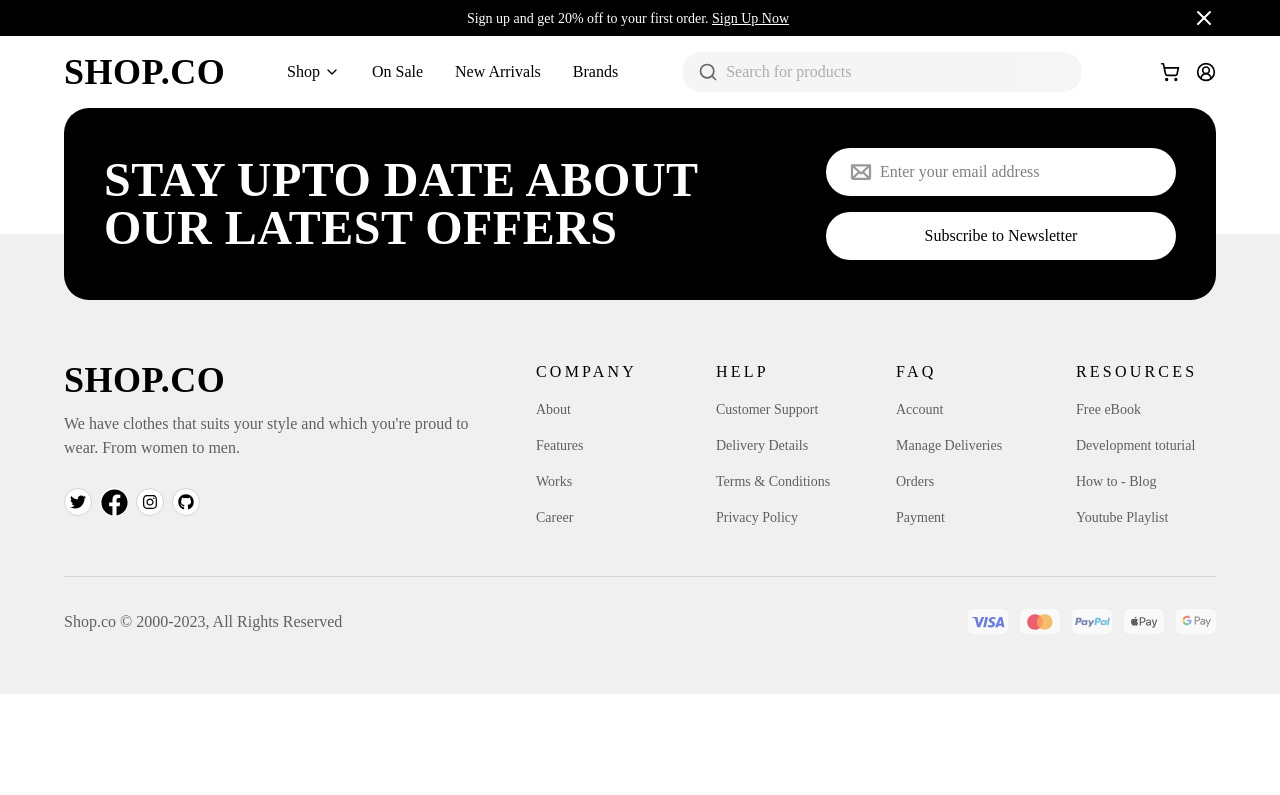
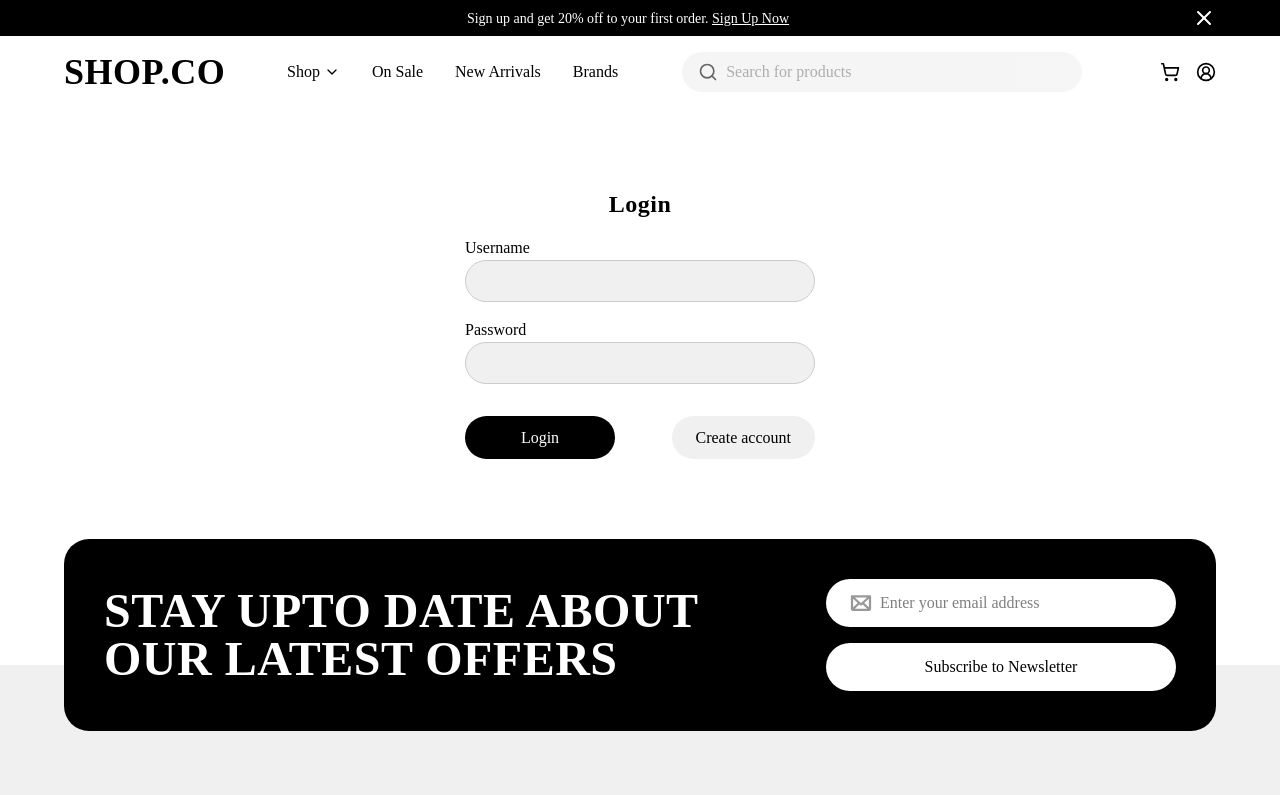
Before and after one commit to BKamol/eCommecreFrontend, a React (Vite) app: page /login in a window 1280 px wide. Shown: the top 795 px of the page. Built offline with nearby package versions, Linux system fonts and the light colour scheme; a web font is replaced by a local one.

Commit message:
Finished authorization frontend

```diff
--- a/src/App.jsx
+++ b/src/App.jsx
@@ -7,6 +7,9 @@ import Cart from "./pages/Cart";
 import Navbar from './assets/components/Navbar';
 import SignUpNow from './assets/components/SignUpNow';
 import Footer from './assets/components/Footer';
+import Profile from "./pages/Profile";
+import Login from "./pages/Login";
+import Register from './pages/Register';
 
 function App() {
   return (
@@ -18,6 +21,9 @@ function App() {
         <Route path="/productDetail/:productId" element={<ProductDetail />} />
         <Route path="/category" element={<Category />} />
         <Route path="/cart" element={<Cart />} />
+        <Route path="/profile" element={<Profile />} />
+        <Route path="/login" element={<Login />} />
+        <Route path="/register" element={<Register />} />
       </Routes>
       <Footer />
     </BrowserRouter>
--- a/src/assets/components/Navbar.jsx
+++ b/src/assets/components/Navbar.jsx
@@ -20,7 +20,7 @@ function Navbar() {
             <Link to="cart">
               <ShoppingCart size={20} color="#000000" />
             </Link>
-            <Link to="/">
+            <Link to="/profile">
               <CircleUserRound size={20} color="#000000" />
             </Link>
         </div>
--- /dev/null
+++ b/src/pages/Login.jsx
@@ -0,0 +1,110 @@
+import React, { useState } from 'react';
+import { Link } from 'react-router-dom'
+
+const Login = () => {
+  const [username, setUsername] = useState('');
+  const [password, setPassword] = useState('');
+  const [message, setMessage] = useState('');
+
+  const handleSubmit = async (e) => {
+  e.preventDefault();
+
+    try {
+      const formData = new URLSearchParams();
+      formData.append('username', username);
+      formData.append('password', password);
+
+      const response = await fetch("http://localhost:8000/auth/login", {
+        method: "POST",
+        headers: {
+          "Content-Type": "application/x-www-form-urlencoded"
+        },
+        body: formData,
+        credentials: 'include' // Important for cookies
+      });
+
+      if (!response.ok) {
+        throw new Error("Login failed");
+      }
+
+      const data = await response.json();
+      setMessage(data.message);
+      // Redirect on successful login
+      window.location.href = '/';
+    } catch (error) {
+      setMessage("Invalid username or password");
+    }
+  };
+
+  return (
+    <div className='w-full px-10 lg:px-16 flex flex-col items-center gap-4 justify-between my-20'>
+      <h2 className='header-text text-2xl'>Login</h2>
+      <form onSubmit={handleSubmit} className='w-full max-w-[350px]'>
+        <div style={{ marginBottom: '1rem' }}>
+          <label>Username</label><br />
+          <input
+            type="text"
+            value={username}
+            onChange={(e) => setUsername(e.target.value)}
+            required
+            style={{
+              width: '100%',
+              padding: '0.5rem 1rem',
+              backgroundColor: '#f0f0f0',
+              borderRadius: '25px',
+              border: '1px solid #ccc',
+              outline: 'none'
+            }}
+          />
+        </div>
+        <div style={{ marginBottom: '1rem' }}>
+          <label>Password</label><br />
+          <input
+            type="password"
+            value={password}
+            onChange={(e) => setPassword(e.target.value)}
+            required
+            style={{
+              width: '100%',
+              padding: '0.5rem 1rem',
+              backgroundColor: '#f0f0f0',
+              borderRadius: '25px',
+              border: '1px solid #ccc',
+              outline: 'none'
+            }}
+          />
+        </div>
+        <div className="flex flex-row items-center justify-between pt-4">
+          <button className='min-w-[150px]'
+          type="submit"
+          style={{
+            backgroundColor: 'black',
+            color: 'white',
+            padding: '0.6rem 1.5rem',
+            borderRadius: '25px',
+            border: 'none',
+            cursor: 'pointer'
+          }}
+          >
+            Login
+          </button>
+          <Link to="/register"
+          style={{
+            backgroundColor: '#f0f0f0',
+            color: 'black',
+            padding: '0.6rem 1.5rem',
+            borderRadius: '25px',
+            border: 'none',
+            cursor: 'pointer'
+          }}
+          >
+            Create account
+          </Link>
+        </div>
+      </form>
+      {message && <p style={{ marginTop: '1rem' }}>{message}</p>}
+    </div>
+  );
+};
+
+export default Login;
--- /dev/null
+++ b/src/pages/Profile.jsx
@@ -0,0 +1,74 @@
+import React, { useState, useEffect } from 'react';
+import axios from 'axios';
+import HorizontalLine from '../assets/components/HorizontalLine';
+
+function Profile() {
+    const [user, setUser] = useState(null);
+    const [loading, setLoading] = useState(true);
+
+    useEffect(() => {
+        async function checkAuth() {
+            try {
+                const response = await axios.get('http://localhost:8000/auth/users/me', {
+                    withCredentials: true // Required for cookies
+                });
+                setUser(response.data.username);
+            } catch (error) {
+                if (error.response?.status === 401) {
+                    window.location.href = '/login';
+                } else {
+                    console.error("Authentication error:", error);
+                }
+            } finally {
+                setLoading(false);
+            }
+        }
+
+        checkAuth();
+    }, []);
+
+    const handleLogout = async () => {
+        try {
+            await axios.post('http://localhost:8000/auth/logout', {}, {
+                withCredentials: true // Important for cookie-based auth
+            });
+            setUser(null);
+            window.location.href = '/login';
+        } catch (error) {
+            console.error("Logout failed:", error);
+        }
+    };
+
+    if (loading) {
+        return (
+            <div className="flex justify-center items-center h-screen">
+                <div className="animate-spin rounded-full h-12 w-12 border-t-2 border-b-2 border-black"></div>
+            </div>
+        );
+    }
+
+    if (!user) {
+        return null;
+    }
+
+    return (
+        <>
+            <HorizontalLine />
+            <div className='px-10 lg:px-16 my-10'>
+                <div className="bg-[#f0f0f0] p-10 rounded-[25px] flex flex-col items-center justify-center gap-10">
+                    <p className="header-text text-black text-2xl lg:text-5xl">
+                        {user} {/* Display actual username */}
+                    </p>
+                    <p className="header-text text-black text-2xl lg:text-5xl">
+                        balance: {/* Display actual balance if available */}
+                    </p>
+                    <button onClick={handleLogout} className="w-full max-w-[200px] bg-black text-white text-center rounded-[25px] py-3 cursor-pointer sm:w-50">
+                    Log out
+                    </button>
+                </div>
+            </div>
+        </>
+    );
+}
+
+export default Profile;
--- /dev/null
+++ b/src/pages/Register.jsx
@@ -0,0 +1,96 @@
+import React, { useState } from 'react';
+
+const Register = () => {
+  const [username, setUsername] = useState('');
+  const [password, setPassword] = useState('');
+  const [message, setMessage] = useState('');
+
+  const handleSubmit = async (e) => {
+    e.preventDefault();
+
+    try {
+      const response = await fetch("http://localhost:8000/auth/register", {
+        method: "POST",
+        headers: {
+          "Content-Type": "application/json"
+        },
+        body: JSON.stringify({
+          username: username,
+          password: password
+        }),
+        credentials: 'include'
+      });
+
+      if (!response.ok) {
+        const errorData = await response.json();
+        throw new Error(errorData.detail || "Registration failed");
+      }
+
+      const data = await response.json();
+      setMessage("Registration successful!");
+      window.location.href = '/login'; // Redirect to login after registration
+    } catch (error) {
+      setMessage(error.message);
+    }
+  };
+
+  return (
+    <div className='w-full px-10 lg:px-16 flex flex-col items-center gap-4 justify-between my-20'>
+      <h2 className='header-text text-2xl'>Create account</h2>
+      <form onSubmit={handleSubmit} className='w-full max-w-[350px]'>
+        <div style={{ marginBottom: '1rem' }}>
+          <label>Username</label><br />
+          <input
+            type="text"
+            value={username}
+            onChange={(e) => setUsername(e.target.value)}
+            required
+            style={{
+              width: '100%',
+              padding: '0.5rem 1rem',
+              backgroundColor: '#f0f0f0',
+              borderRadius: '25px',
+              border: '1px solid #ccc',
+              outline: 'none'
+            }}
+          />
+        </div>
+        <div style={{ marginBottom: '1rem' }}>
+          <label>Password</label><br />
+          <input
+            type="password"
+            value={password}
+            onChange={(e) => setPassword(e.target.value)}
+            required
+            style={{
+              width: '100%',
+              padding: '0.5rem 1rem',
+              backgroundColor: '#f0f0f0',
+              borderRadius: '25px',
+              border: '1px solid #ccc',
+              outline: 'none'
+            }}
+          />
+        </div>
+        <div className="w-full flex flex-row items-center justify-center pt-4">
+          <button className='min-w-[150px]'
+          type="submit"
+          style={{
+            backgroundColor: 'black',
+            color: 'white',
+            padding: '0.6rem 1.5rem',
+            borderRadius: '25px',
+            border: 'none',
+            cursor: 'pointer'
+          }}
+          >
+            Create
+          </button>
+        </div>
+      </form>
+      {message && <p style={{ marginTop: '1rem' }}>{message}</p>}
+    </div>
+  );
+};
+
+export default Register;
```
Also changed, not shown: 1 other file (tests, documents, lock files or other folders).
